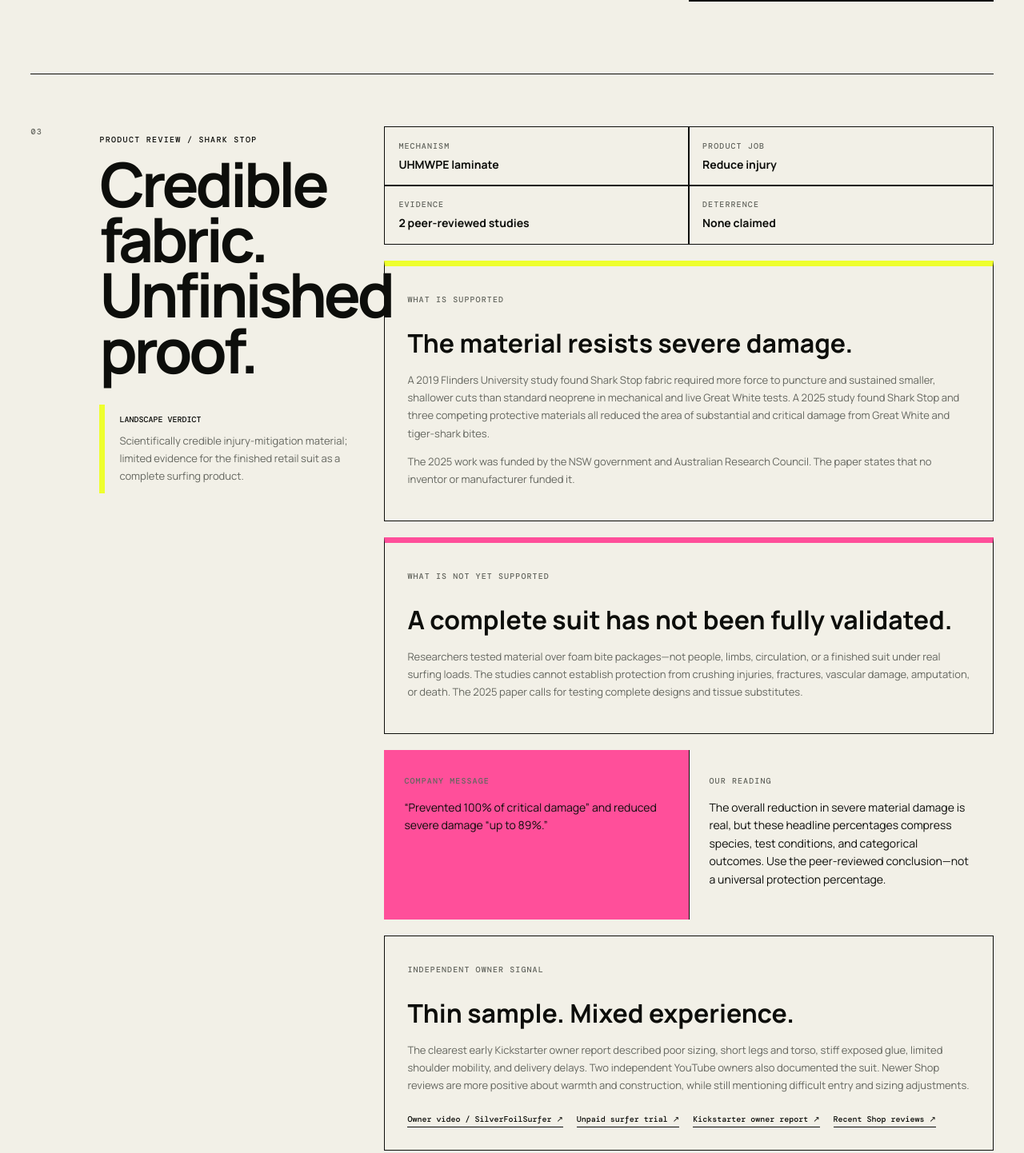
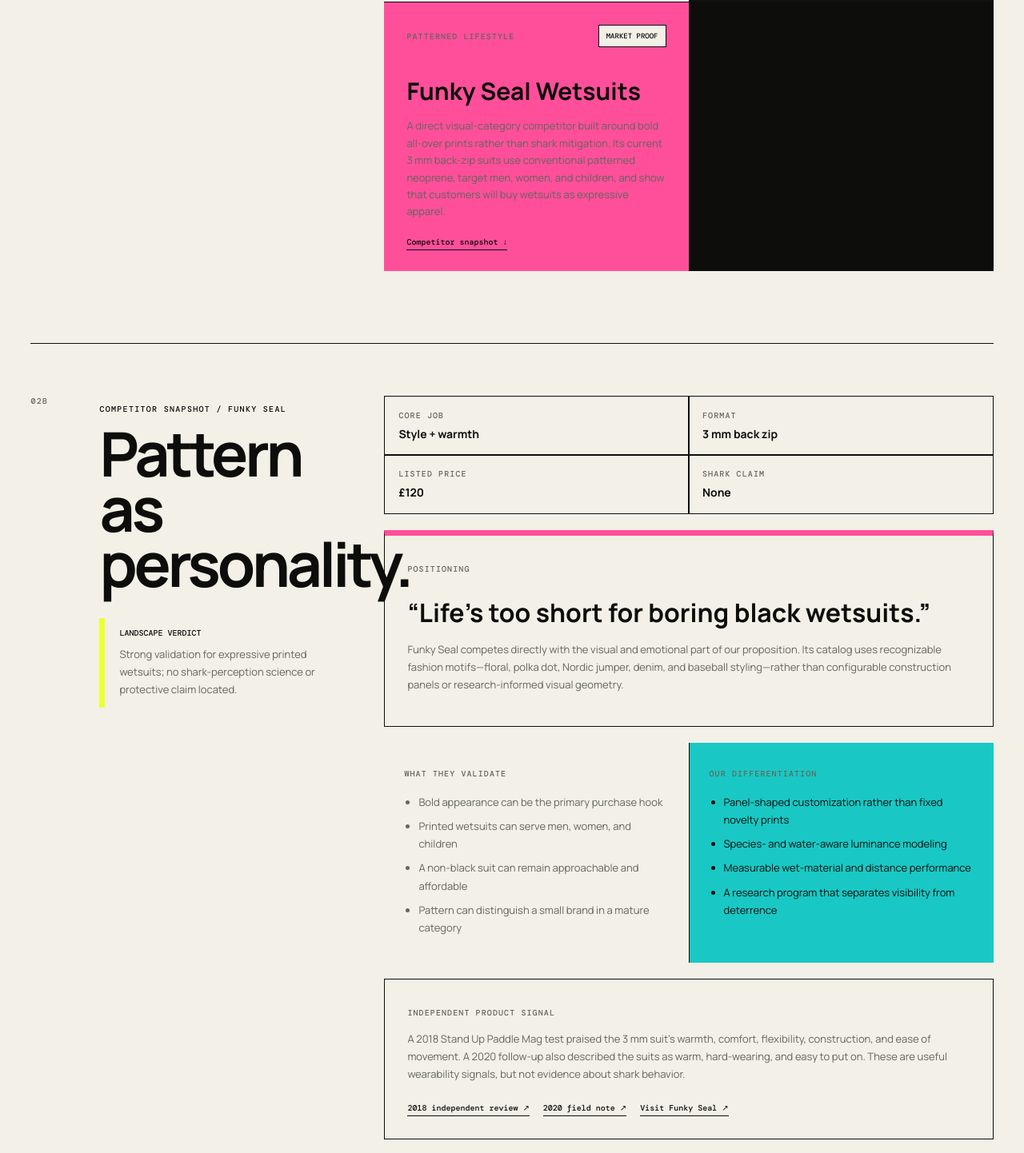
Before and after one commit to theLodgeBots/wetsuit-lab, a website: page product-landscape/index.html in a window 1280 px wide. Shown: the part 2021-3463 px from the top of the page at 80% size. Drawn offline with nearby package versions, Linux system fonts and the light colour scheme.

Commit message:
Add Funky Seal to product landscape

```diff
--- a/product-landscape/index.html
+++ b/product-landscape/index.html
@@ -40,6 +40,18 @@
         <article><div class="card-top"><span>MAGNETIC FIELD</span><i class="grade mixed">MIXED</i></div><h3>Sharkbanz</h3><p>The mechanism can affect some sharks, but results vary sharply by species and context. A controlled 2018 Great White study found no observable effect from the bracelet or leash, while other manufacturer-associated and fisheries tests report positive responses.</p><a href="https://pubmed.ncbi.nlm.nih.gov/30186701/" target="_blank" rel="noreferrer">Independent 2018 comparison ↗</a></article>
         <article><div class="card-top"><span>PASSIVE VISUAL</span><i class="grade open">OPEN</i></div><h3>Shark Eyes / patterned suits</h3><p>Eyespots, banding, camouflage, and disruptive panels have plausible biological precedents. Direct, independent evidence that a commercial passive visual product prevents shark bites is currently insufficient.</p><a href="https://world.dan.org/alert-diver/article/shark-deterrents/" target="_blank" rel="noreferrer">DAN field overview ↗</a></article>
         <article class="feature-card"><div class="card-top"><span>BITE-RESISTANT TEXTILE</span><i class="grade good">SUPPORTED</i></div><h3>Shark Stop</h3><p>UHMWPE-reinforced neoprene has survived laboratory puncture and laceration testing plus live Great White and tiger-shark bites better than ordinary neoprene. This is injury mitigation—not deterrence.</p><a href="#shark-stop">Detailed review ↓</a></article>
+        <article class="style-card"><div class="card-top"><span>PATTERNED LIFESTYLE</span><i class="grade market-grade">MARKET PROOF</i></div><h3>Funky Seal Wetsuits</h3><p>A direct visual-category competitor built around bold all-over prints rather than shark mitigation. Its current 3 mm back-zip suits use conventional patterned neoprene, target men, women, and children, and show that customers will buy wetsuits as expressive apparel.</p><a href="#funky-seal">Competitor snapshot ↓</a></article>
+      </div>
+    </section>
+
+    <section class="competitor ruled" id="funky-seal">
+      <div class="section-no">02B</div>
+      <div><p class="label">COMPETITOR SNAPSHOT / FUNKY SEAL</p><h2>Pattern as<br>personality.</h2><div class="verdict visual-verdict"><b>LANDSCAPE VERDICT</b><span>Strong validation for expressive printed wetsuits; no shark-perception science or protective claim located.</span></div></div>
+      <div class="competitor-body">
+        <div class="score-row"><div><span>CORE JOB</span><b>Style + warmth</b></div><div><span>FORMAT</span><b>3 mm back zip</b></div><div><span>LISTED PRICE</span><b>£120</b></div><div><span>SHARK CLAIM</span><b>None</b></div></div>
+        <article class="competitor-note"><span>POSITIONING</span><h3>“Life’s too short for boring black wetsuits.”</h3><p>Funky Seal competes directly with the visual and emotional part of our proposition. Its catalog uses recognizable fashion motifs—floral, polka dot, Nordic jumper, denim, and baseball styling—rather than configurable construction panels or research-informed visual geometry.</p></article>
+        <div class="compare-grid"><article><span>WHAT THEY VALIDATE</span><ul><li>Bold appearance can be the primary purchase hook</li><li>Printed wetsuits can serve men, women, and children</li><li>A non-black suit can remain approachable and affordable</li><li>Pattern can distinguish a small brand in a mature category</li></ul></article><article><span>OUR DIFFERENTIATION</span><ul><li>Panel-shaped customization rather than fixed novelty prints</li><li>Species- and water-aware luminance modeling</li><li>Measurable wet-material and distance performance</li><li>A research program that separates visibility from deterrence</li></ul></article></div>
+        <article class="review-signal"><span>INDEPENDENT PRODUCT SIGNAL</span><p>A 2018 Stand Up Paddle Mag test praised the 3 mm suit’s warmth, comfort, flexibility, construction, and ease of movement. A 2020 follow-up also described the suits as warm, hard-wearing, and easy to put on. These are useful wearability signals, but not evidence about shark behavior.</p><div class="review-links"><a href="https://standuppaddlemag.co.uk/wp-content/uploads/2018/08/issue-13-lo-res.pdf" target="_blank" rel="noreferrer">2018 independent review ↗</a><a href="https://standuppaddlemag.co.uk/wp-content/uploads/2024/11/01a53-supm-issue-25-june-2020-digital-issue.pdf" target="_blank" rel="noreferrer">2020 field note ↗</a><a href="https://www.funkysealwetsuit.com/" target="_blank" rel="noreferrer">Visit Funky Seal ↗</a></div></article>
       </div>
     </section>
 
@@ -69,7 +81,7 @@
     <section class="opportunity ruled">
       <div class="section-no">04</div>
       <div><p class="label">WHITE SPACE</p><h2>What Wetsuit Lab can own.</h2></div>
-      <div><p>Current products mostly choose one job: deter before contact or protect after contact. The open opportunity is a wearable platform that treats visual perception, material protection, fit, and surfing performance as separate measurable layers.</p><p><b>Near-term wedge:</b> build and validate the visual panel system without making deterrence claims. <b>Long-term system:</b> combine independently tested perception design with strategically placed bite-resistant panels—if weight, flexibility, and manufacturability remain acceptable.</p></div>
+      <div><p>Funky Seal validates expressive printed wetsuits, while shark-risk products mostly choose one functional job: deter before contact or protect after contact. The open opportunity is a customizable wearable platform that treats visual identity, shark perception, material protection, fit, and surfing performance as separate measurable layers.</p><p><b>Near-term wedge:</b> make panel-shaped customization desirable on style alone, then build and validate the visual system without premature deterrence claims. <b>Long-term system:</b> combine independently tested perception design with strategically placed bite-resistant panels—if weight, flexibility, and manufacturability remain acceptable.</p></div>
     </section>
 
     <section class="caveat"><p class="label">IMPORTANT LIMITS</p><h2>No product makes ocean use shark-safe.</h2><p>Personal mitigation products reduce particular risks under particular conditions. They do not replace local warnings, environmental judgment, appropriate behavior, or emergency preparation.</p></section>
--- a/product-landscape/landscape.css
+++ b/product-landscape/landscape.css
@@ -2,7 +2,7 @@
 .landscape-hero h1{font-size:clamp(72px,12vw,170px);line-height:.76;letter-spacing:-.085em;margin:28px 0 42px;max-width:1300px}
 .landscape-hero h1 em{color:var(--pink)}
 .landscape-hero .dek{max-width:820px;margin:0 0 45px;display:block}
-.jobs,.market,.profile,.opportunity{padding:65px 0 90px}
+.jobs,.market,.competitor,.profile,.opportunity{padding:65px 0 90px}
 .job-grid{display:grid;grid-template-columns:repeat(3,1fr);gap:1px;background:var(--ink)}
 .job-grid article{background:var(--paper);padding:26px;min-height:250px;display:flex;flex-direction:column}
 .job-grid article.active{background:var(--acid)}
@@ -14,10 +14,14 @@
 .market-grid article{background:var(--paper);padding:28px;min-height:290px}
 .market-grid .feature-card{background:#111;color:white}
 .market-grid .feature-card p,.market-grid .feature-card span{color:#aaa}
+.market-grid .style-card{background:var(--pink)}
 .market-grid a,.review-links a{font:500 10px DM Mono,monospace;color:inherit;text-decoration:none;border-bottom:1px solid;padding-bottom:3px}
 .card-top{display:flex;align-items:center;justify-content:space-between;gap:16px}
 .grade{font:500 9px DM Mono,monospace;font-style:normal;padding:7px 9px;border:1px solid}
-.grade.strong{background:var(--cyan)}.grade.good{background:var(--acid);color:var(--ink)}.grade.mixed{background:var(--pink)}.grade.open{background:white}
+.grade.strong{background:var(--cyan)}.grade.good{background:var(--acid);color:var(--ink)}.grade.mixed{background:var(--pink)}.grade.open{background:white}.grade.market-grade{background:var(--paper)}
+.competitor{align-items:start}.competitor h2{font-size:clamp(48px,6vw,82px);line-height:.9}.visual-verdict{border-color:var(--pink)}.competitor-body{display:grid;gap:20px}
+.competitor-note,.review-signal{padding:28px;border:1px solid var(--ink)}.competitor-note{border-top:7px solid var(--pink)}.competitor-note>span,.review-signal>span,.compare-grid span{font:500 10px DM Mono,monospace;letter-spacing:.11em;color:var(--muted)}.competitor-note h3{font-size:32px;margin:24px 0 10px}.competitor-note p,.review-signal p,.compare-grid li{font-size:13px;color:var(--muted);line-height:1.7}
+.compare-grid{display:grid;grid-template-columns:1fr 1fr;gap:1px;background:var(--ink)}.compare-grid article{background:var(--paper);padding:25px}.compare-grid article:last-child{background:var(--cyan)}.compare-grid ul{padding-left:18px;margin-bottom:0}.compare-grid li{margin-bottom:8px}.compare-grid article:last-child li{color:var(--ink)}
 .profile{align-items:start}
 .profile-title{position:sticky;top:25px}
 .profile-title h2{font-size:clamp(48px,6vw,82px);line-height:.9}
@@ -40,4 +44,4 @@
 .source-stack a:hover{background:var(--acid)}
 .source-stack span{font:500 9px DM Mono,monospace;color:var(--muted);letter-spacing:.1em}.source-stack b{font-size:13px}
 .opportunity>div:last-child{border-left:7px solid var(--cyan);padding:2px 25px}.opportunity p{font-size:15px;line-height:1.75;color:var(--muted)}
-@media(max-width:850px){.landscape-hero{padding:60px 0 50px}.landscape-hero h1{font-size:clamp(58px,18vw,110px)}.job-grid,.market-grid{grid-template-columns:1fr}.job-grid article,.market-grid article{min-height:0}.profile-title{position:static}.claim-check{grid-template-columns:1fr}.gaps ul{columns:1}}
+@media(max-width:850px){.landscape-hero{padding:60px 0 50px}.landscape-hero h1{font-size:clamp(58px,18vw,110px)}.job-grid,.market-grid,.compare-grid{grid-template-columns:1fr}.job-grid article,.market-grid article{min-height:0}.profile-title{position:static}.claim-check{grid-template-columns:1fr}.gaps ul{columns:1}}
```
